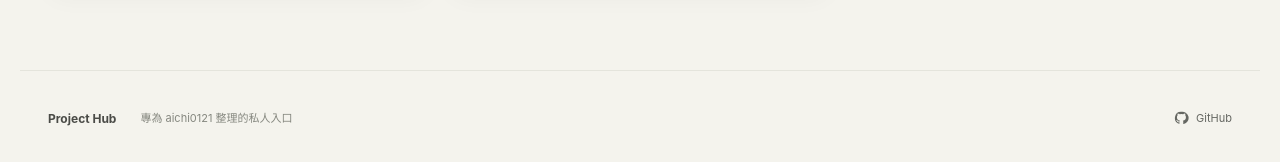
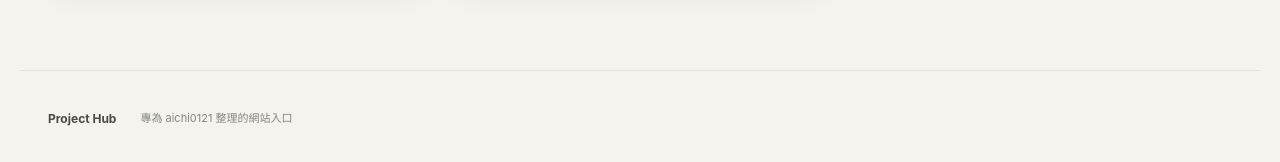
Before and after one commit to aichi0121/project-hub, a Next.js app: page / in a window 1280 px wide. Shown: the part 1305-1467 px from the top of the page. Built offline with nearby package versions, Linux system fonts and the light colour scheme.

Commit message:
Keep only one GitHub entry

```diff
--- a/app/page.tsx
+++ b/app/page.tsx
@@ -203,7 +203,7 @@ export default function Home() {
           </article>)}
         </section> : <div className="empty"><b>找不到相符的專案</b><p>換個關鍵字，或清除目前的分類。</p><button onClick={() => {setQuery(""); setFilter("全部");}}>顯示全部</button></div>}
       </section>
-      <footer><span>Project Hub</span><p>專為 aichi0121 整理的私人入口</p><a href="https://github.com/aichi0121" target="_blank" rel="noreferrer"><Icon name="github" />GitHub</a></footer>
+      <footer><span>Project Hub</span><p>專為 aichi0121 整理的網站入口</p></footer>
 
       {editorOpen && <div className="manager-backdrop" role="presentation" onMouseDown={e => {if(e.target===e.currentTarget)setEditorOpen(false)}}>
         <section className="manager-modal" role="dialog" aria-modal="true" aria-labelledby="manager-title">
```
